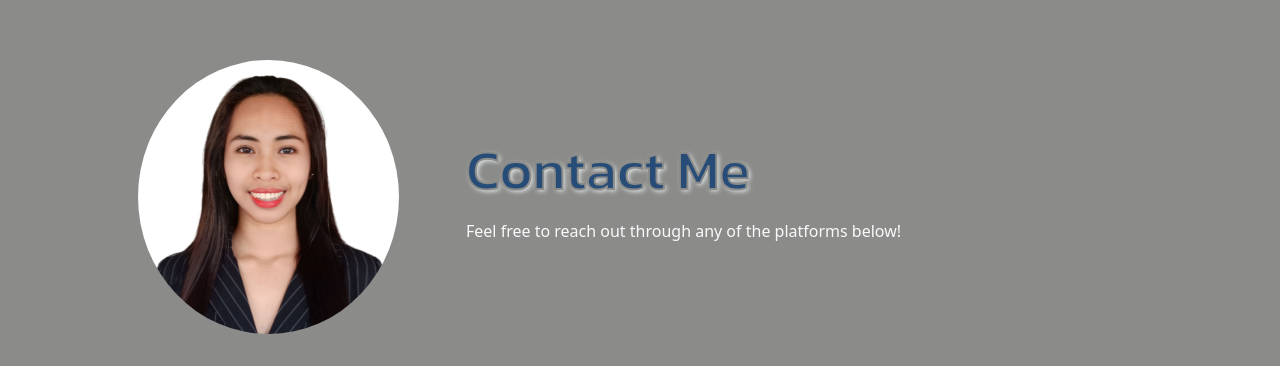
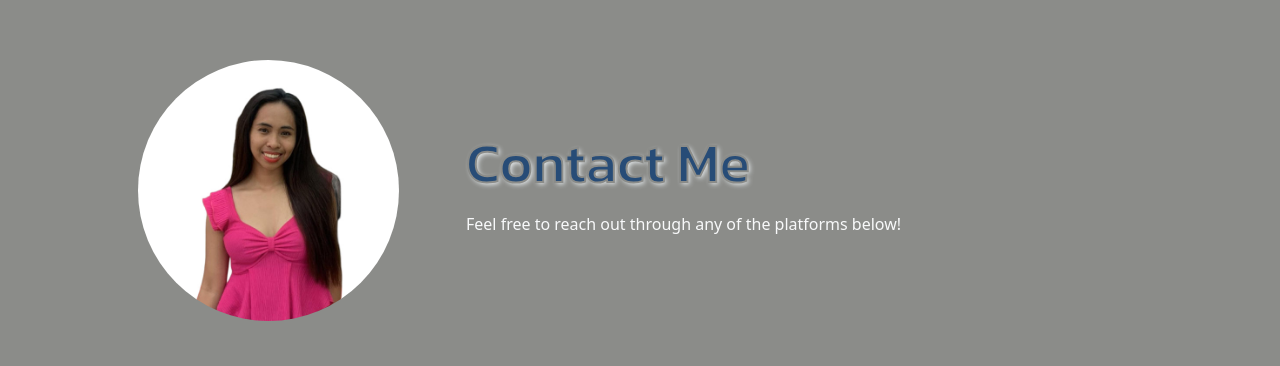
Before and after one commit to rovannahdelola/rdelola, a plain HTML site: page index.html in a window 1280 px wide. Shown: the part 3419-3785 px from the top of the page. Drawn offline with nearby package versions, Linux system fonts and the light colour scheme.

Commit message:
try lang

```diff
--- a/index.html
+++ b/index.html
@@ -247,7 +247,7 @@
             <div class="row align-items-center mb-5">
                 <!-- Image Column -->
                 <div class="col-md-4 text-center">
-                    <img src="img/rara.png" alt="Contact Image" class="img-fluid rounded-circle w-75">
+                    <img src="img/ruru.jpg" alt="Contact Image" class="img-fluid rounded-circle w-75">
                 </div>
                 <!-- Title Column -->
                 <div class="col-md-8 text-center text-md-start">
```
Also changed, not shown: img/ruru.jpg (added).
